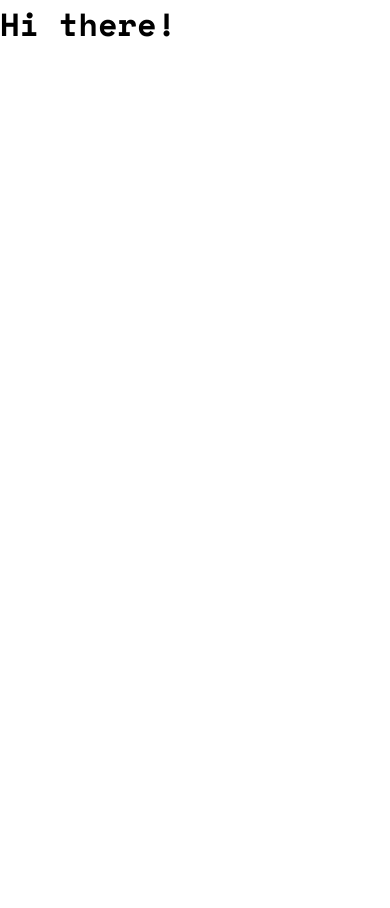
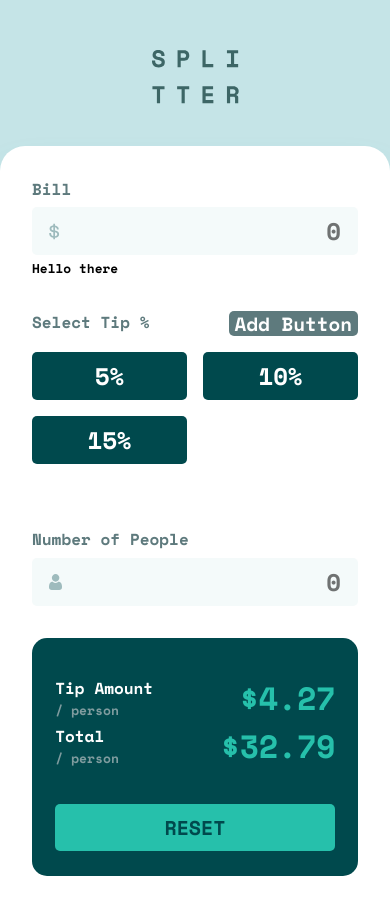
Before and after one commit to hirohiro2255/tip-calculator, a Svelte app: page / in a window 390 px wide. Before the commit the page ends 844 px from the top, so only its background shows below. Built offline with nearby package versions, Linux system fonts and the light colour scheme.

Commit message:
Add styling for mobile layout

```diff
--- a/index.html
+++ b/index.html
@@ -15,7 +15,7 @@
     <link rel="stylesheet" href="style.css" />
   </head>
   <body>
-    <div id="app"></div>
+    <main class="container" id="app"></main>
     <script type="module" src="/src/main.js"></script>
   </body>
 </html>
--- a/public/style.css
+++ b/public/style.css
@@ -12,7 +12,28 @@
   font-family: 'Space Mono', monospace;
 }
 
-h1, h2, p, ul {
+h1, h2, h3, h4, p, ul {
   margin: 0;
   padding: 0;
 }
+
+body {
+  background-color: var(--neutral-light-grayish-cyan);
+}
+
+.container {
+  margin-top: 50px;
+  display: flex;
+  flex-direction: column;
+  align-items: center;
+  width: 100%;
+  max-width: 920px;
+}
+
+@media screen and (min-width: 768px) {
+  .container {
+    margin-top: clamp(3.125rem, 0.6382rem + 10.6103vw, 10.1875rem);
+    margin-right: auto;
+    margin-left: auto;
+  }
+}
--- a/src/App.svelte
+++ b/src/App.svelte
@@ -1,4 +1,34 @@
 <script>
+  import InputGroup from './components/InputGroup.svelte';
+  import OutputGroup from './components/OutputGroup.svelte';
+  import logo from './assets/logo.svg';
 </script>
 
-<h1>Hi there!</h1>
+<img src={logo} alt="logo" />
+
+<section class="form-container">
+  <div class="form-wrapper">
+    <InputGroup />
+    <OutputGroup />
+  </div>
+</section>
+
+<style>
+  .form-container {
+    box-shadow: 0px 32px 43px 0px hsla(185, 38%, 50%, 0.2);
+    border-radius: 25px 25px 0px 0px;
+    background-color: var(--neutral-white);
+    width: 100%;
+    max-width: 920px;
+    padding-top: 32px;
+    padding-right: 32px;
+    padding-left: 32px;
+    padding-bottom: 32px;
+    margin-top: clamp(2.5625rem, 1.5282rem + 4.4131vw, 5.5rem);
+  }
+
+  .form-wrapper {
+    display: flex;
+    flex-direction: column;
+  }
+</style>
--- /dev/null
+++ b/src/components/InputGroup.svelte
@@ -0,0 +1,96 @@
+<script>
+</script>
+
+<section class="input-group">
+  <div class="bill-group">
+    <h3 class="tip-title">Bill</h3>
+    <input class="bill-input" type="number" placeholder="0" />
+    <small>Hello there</small>
+  </div>
+  <div class="tip-selection-group">
+    <div class="tip-selection-header">
+      <h3 class="tip-title">Select Tip %</h3>
+      <button class="custom-button">Add Button</button>
+    </div>
+    <div class="tip-buttons-group">
+      <button class="button">5%</button>
+      <button class="button">10%</button>
+      <button class="button">15%</button>
+    </div>
+  </div>
+  <div class="people-group">
+    <h3 class="tip-title">Number of People</h3>
+    <input class="number-of-people" type="number" placeholder="0" />
+  </div>
+</section>
+
+<style>
+  .tip-title {
+    font-size: 1rem; /* same as size on desktop */
+    font-weight: 700;
+    color: var(--neutral-dark-grayish-cyan);
+    line-height: 1.48125;
+  }
+  .bill-input {
+    width: 100%;
+    margin-top: 6px;
+    height: 48px;
+    border-style: none;
+    border-radius: 5px;
+    background-color: var(--neutral-very-light-grayish-cyan);
+    font-size: 1.5rem; /* same as size on desktop */
+    font-weight: 700;
+    line-height: 1.48;
+    text-align: right;
+    background-image: url(./../assets/icon-dollar.svg);
+    background-repeat: no-repeat;
+    background-position: 17px center;
+  }
+  .tip-selection-group {
+    margin-top: 32px;
+  }
+  .tip-selection-header {
+    display: flex;
+    justify-content: space-between;
+  }
+  .custom-button {
+    font-size: 1.2rem;
+    font-weight: 700;
+    line-height: 1.2;
+    text-align: right;
+    color: var(--neutral-white);
+    border-radius: 5px;
+    background-color: var(--neutral-dark-grayish-cyan);
+    border-style: none;
+  }
+  .tip-buttons-group {
+    margin-top: 16px;
+    display: grid;
+    grid-template: repeat(3, 48px) / 1fr 1fr;
+    gap: 16px;
+  }
+  .button {
+    font-size: 1.5rem;
+    font-weight: 700;
+    line-height: 1.48;
+    color: var(--neutral-white);
+    background-color: var(--neutral-very-dark-cyan);
+    border-radius: 5px;
+    border-style: none;
+  }
+  .number-of-people {
+    width: 100%;
+    margin-top: 6px;
+    height: 48px;
+    border-style: none;
+    border-radius: 5px;
+    background-color: var(--neutral-very-light-grayish-cyan);
+    font-size: 1.5rem; /* same as size on desktop */
+    font-weight: 700;
+    line-height: 1.48;
+    text-align: right;
+    background-image: url(./../assets/icon-person.svg);
+    background-repeat: no-repeat;
+    background-position: 17px center;
+  }
+</style>
--- /dev/null
+++ b/src/components/OutputGroup.svelte
@@ -0,0 +1,86 @@
+<section class="output-group">
+  <div class="output-wrapper">
+    <div class="tip-amount-group">
+      <div class="tip-amount-header-group">
+        <h3 class="tip-amount-header">Tip Amount</h3>
+        <p class="person">/ person</p>
+      </div>
+      <h4 class="tip-amount">$4.27</h4>
+    </div>
+
+    <div class="total-amount-group">
+      <div class="total-amount-header-group">
+        <h3 class="total-amount-header">Total</h3>
+        <p class="person">/ person</p>
+      </div>
+      <h4 class="total-amount">$32.79</h4>
+    </div>
+
+    <button class="reset-button">RESET</button>
+  </div>
+</section>
+
+<style>
+  .output-group {
+    background-color: var(--neutral-very-dark-cyan);
+    margin-top: 32px;
+    padding-top: 37px;
+    padding-right: clamp(1.4375rem, 1.0634rem + 1.5962vw, 2.5rem);
+    padding-left: clamp(1.4375rem, 1.0634rem + 1.5962vw, 2.5rem);
+    padding-bottom: clamp(1.5rem, 1.1479rem + 1.5023vw, 2.5rem);
+    border-radius: 15px;
+  }
+  .tip-amount-group {
+    display: flex;
+    justify-content: space-between;
+    align-items: center;
+  }
+  .tip-amount-header {
+    color: var(--neutral-white);
+    font-size: 1rem;
+    font-weight: 700;
+    line-height: 1.48125;
+  }
+  .total-amount-group {
+    display: flex;
+    justify-content: space-between;
+    align-items: center;
+  }
+  .total-amount-header {
+    color: var(--neutral-white);
+    font-size: 1rem;
+    font-weight: 700;
+    line-height: 1.48125;
+  }
+  .person {
+    color: var(--neutral-grayish-cyan);
+    font-size: 0.8125rem;
+    font-weight: 700;
+    line-height: 1.48;
+  }
+  .tip-amount {
+    color: var(--primary-strong-cyan);
+    font-size: clamp(2rem, 1.6479rem + 1.5023vw, 3rem);
+    line-height: 1.48;
+    letter-spacing: -0.67px;
+  }
+  .total-amount {
+    color: var(--primary-strong-cyan);
+    font-size: clamp(2rem, 1.6479rem + 1.5023vw, 3rem);
+    line-height: 1.48;
+    letter-spacing: -0.67px;
+  }
+  .reset-button {
+    padding-top: 9px;
+    padding-bottom: 9px;
+    margin-top: clamp(2rem, 0.0194rem + 8.4507vw, 7.625rem);
+    width: 100%;
+    background-color: var(--primary-strong-cyan);
+    color: var(--neutral-very-dark-cyan);
+    font-size: 1.25rem;
+    font-weight: 700;
+    line-height: 1.481;
+    border-style: none;
+    border-radius: 5px;
+  }
+</style>
```
